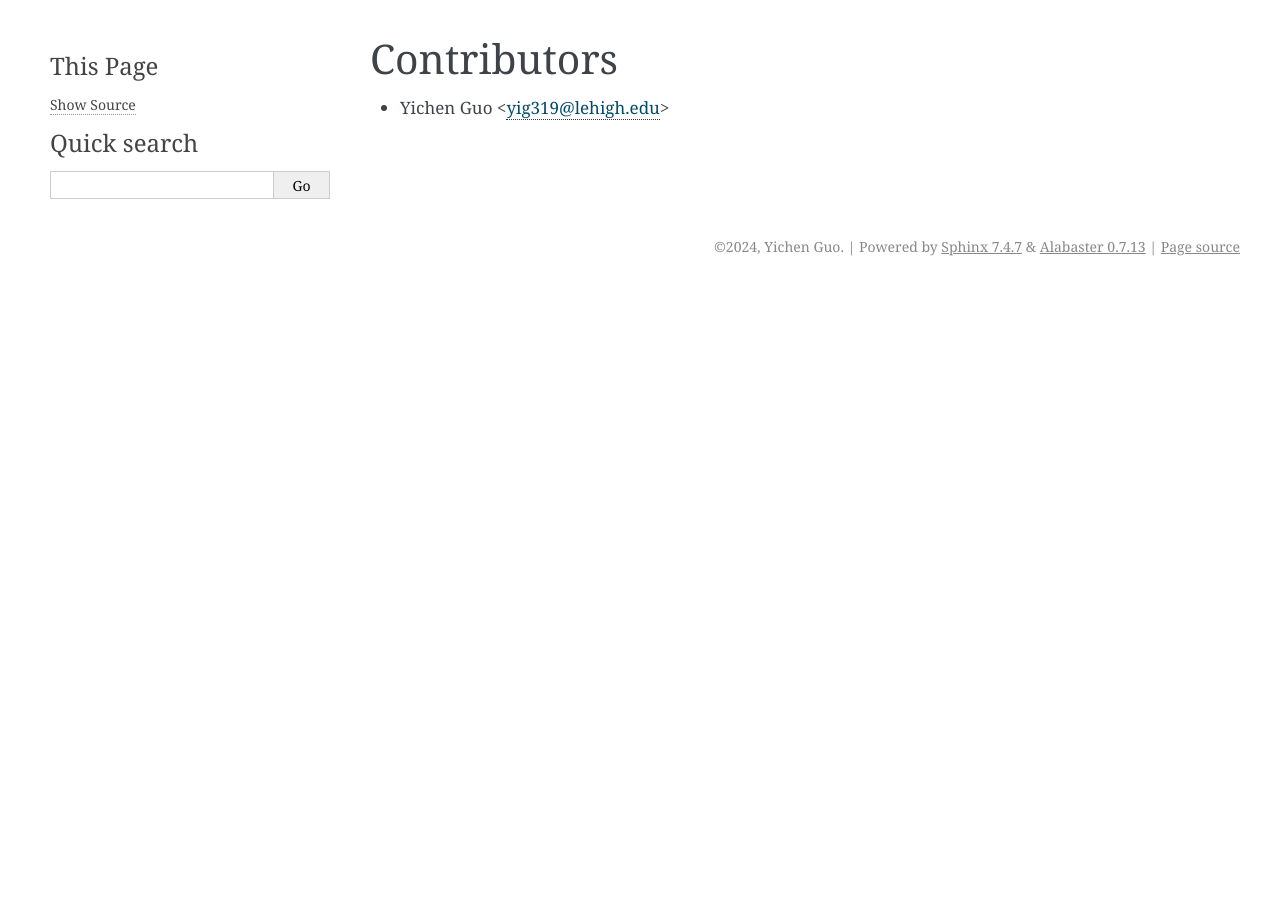
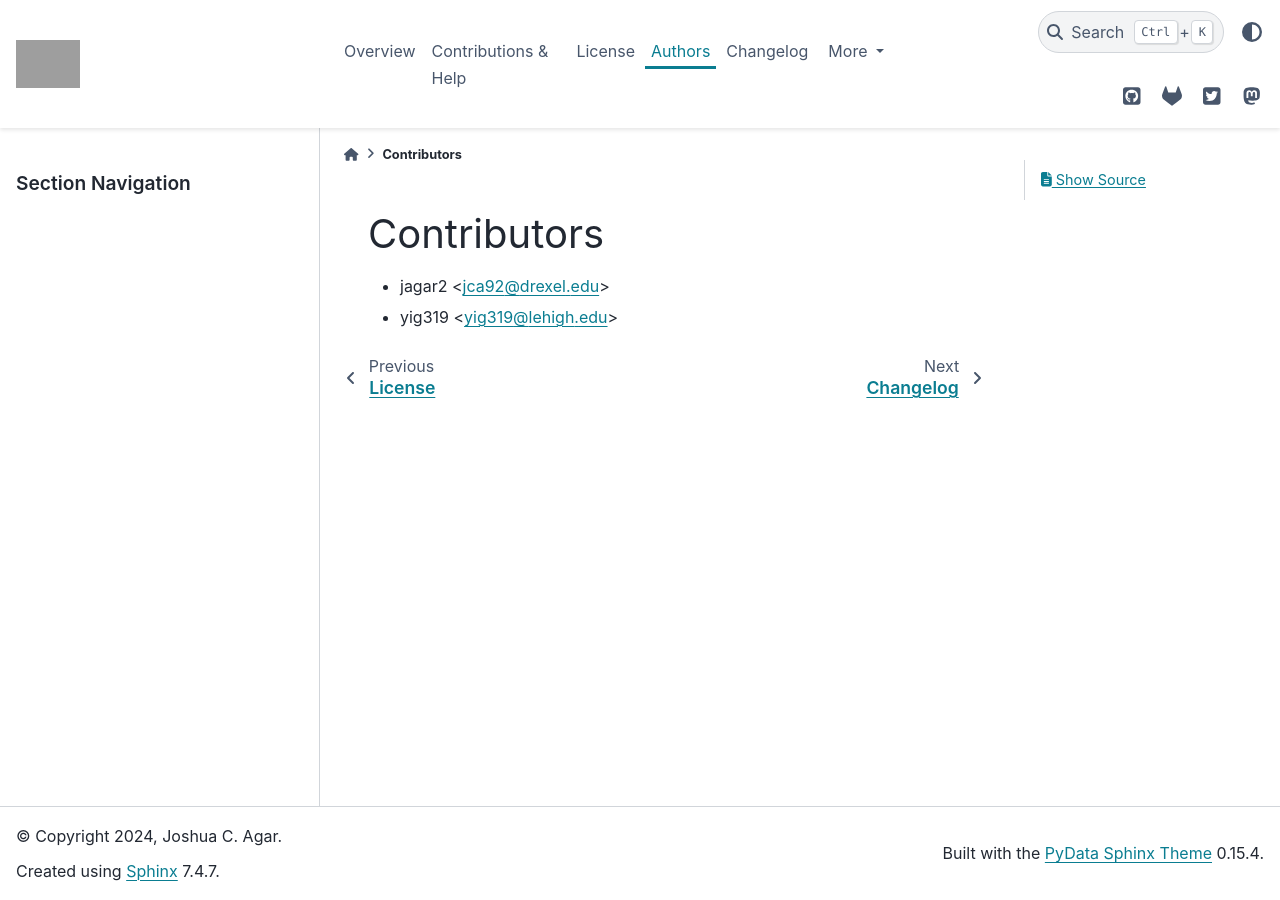
Before and after one commit to m3-learning/XRD-Learn, a Sphinx documentation site: the page built from docs/authors.rst, in a window 1280 px wide. Built offline with Sphinx 7.4.7 and the PyData theme 0.15.4, drawn with Linux system fonts in a browser that asks for light colours; grey boxes are pictures that could not be loaded.

```diff
--- a/AUTHORS.rst
+++ b/AUTHORS.rst
@@ -2,4 +2,5 @@
 Contributors
 ============
 
-* Yichen Guo <yig319@lehigh.edu>
+* jagar2 <jca92@drexel.edu>
+* yig319 <yig319@lehigh.edu>
--- a/docs/conf.py
+++ b/docs/conf.py
@@ -74,6 +74,10 @@ extensions = [
     "sphinx.ext.napoleon",
 ]
 
+# Generate summary tables automatically
+autosummary_generate = True
+
+
 # Add any paths that contain templates here, relative to this directory.
 templates_path = ["_templates"]
 
@@ -88,7 +92,7 @@ master_doc = "index"
 
 # General information about the project.
 project = "XRD-Learn"
-copyright = "2024, Yichen Guo"
+copyright = "2024, Joshua C. Agar"
 
 # The version info for the project you're documenting, acts as replacement for
 # |version| and |release|, also used in various other places throughout the
@@ -106,7 +110,7 @@ except ImportError:
 if not version or version.lower() == "unknown":
     version = os.getenv("READTHEDOCS_VERSION", "unknown")  # automatically set by RTD
 
-release = version
+release = version[:6]
 
 # The language for content autogenerated by Sphinx. Refer to documentation
 # for a list of supported languages.
@@ -134,7 +138,7 @@ exclude_patterns = ["_build", "Thumbs.db", ".DS_Store", ".venv"]
 
 # If true, sectionauthor and moduleauthor directives will be shown in the
 # output. They are ignored by default.
-# show_authors = False
+show_authors = True
 
 # The name of the Pygments (syntax highlighting) style to use.
 pygments_style = "sphinx"
@@ -153,14 +157,43 @@ todo_emit_warnings = True
 
 # The theme to use for HTML and HTML Help pages.  See the documentation for
 # a list of builtin themes.
-html_theme = "alabaster"
+html_theme = "pydata_sphinx_theme"
 
 # Theme options are theme-specific and customize the look and feel of a theme
 # further.  For a list of options available for each theme, see the
 # documentation.
+# Material theme options (see theme.conf for more information)
 html_theme_options = {
-    "sidebar_width": "300px",
-    "page_width": "1200px"
+    "show_nav_level": 4,
+    "icon_links": [
+        {
+            "name": "GitHub",
+            "url": "https://github.com/<your-org>/<your-repo>",
+            "icon": "fab fa-github-square",
+            "type": "fontawesome",
+        },
+        {
+            "name": "GitLab",
+            "url": "https://gitlab.com/<your-org>/<your-repo>",
+            "icon": "fab fa-gitlab",
+            "type": "fontawesome",
+        },
+        {
+            "name": "Twitter",
+            "url": "https://twitter.com/<your-handle>",
+            "icon": "fab fa-twitter-square",
+            # The default for `type` is `fontawesome` so it is not actually required in any of the above examples as it is shown here
+        },
+        {
+            "name": "Mastodon",
+            "url": "https://<your-host>@<your-handle>",
+            "icon": "fab fa-mastodon",
+        },
+    ],
+    "logo": {
+        "image_light": "_static/Drexel_blue_Logo_square_Light.png",
+        "image_dark": "_static/Drexel_blue_Logo_square_Dark.png",
+    },
 }
 
 # Add any paths that contain custom themes here, relative to this directory.
@@ -187,9 +220,13 @@ html_theme_options = {
 # so a file named "default.css" will overwrite the builtin "default.css".
 html_static_path = ["_static"]
 
+html_css_files = [
+    "custom.css",
+]
+
 # If not '', a 'Last updated on:' timestamp is inserted at every page bottom,
 # using the given strftime format.
-# html_last_updated_fmt = '%b %d, %Y'
+html_last_updated_fmt = "%b %d, %Y"
 
 # If true, SmartyPants will be used to convert quotes and dashes to
 # typographically correct entities.
@@ -246,7 +283,7 @@ latex_elements = {
 # Grouping the document tree into LaTeX files. List of tuples
 # (source start file, target name, title, author, documentclass [howto/manual]).
 latex_documents = [
-    ("index", "user_guide.tex", "XRD-Learn Documentation", "Yichen Guo", "manual")
+    ("index", "user_guide.tex", "XRD-Learn Documentation", "jagar2", "manual")
 ]
 
 # The name of an image file (relative to this directory) to place at the top of
```
